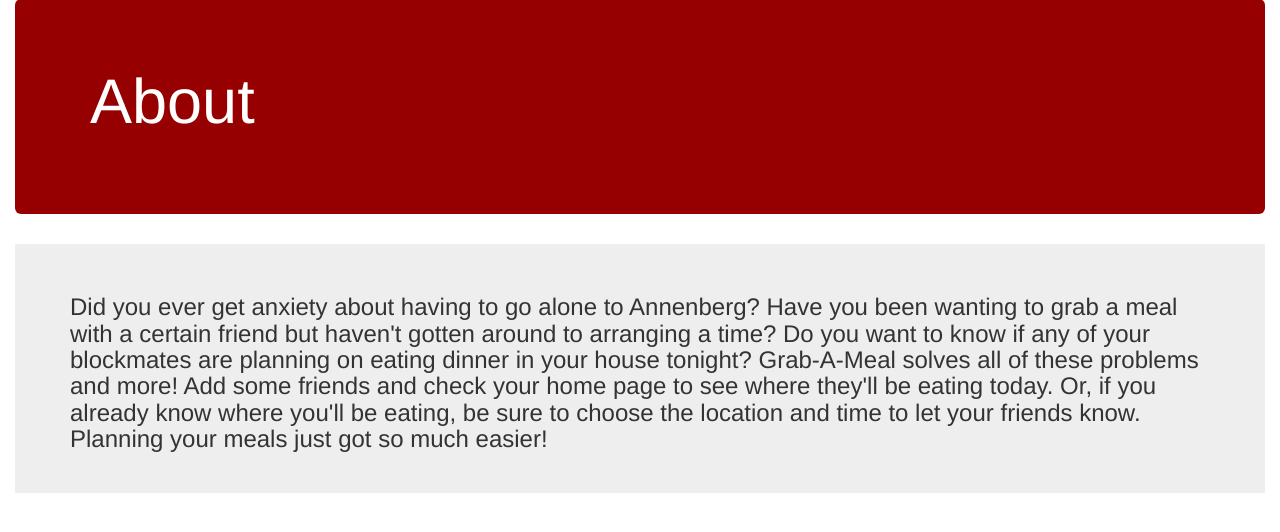
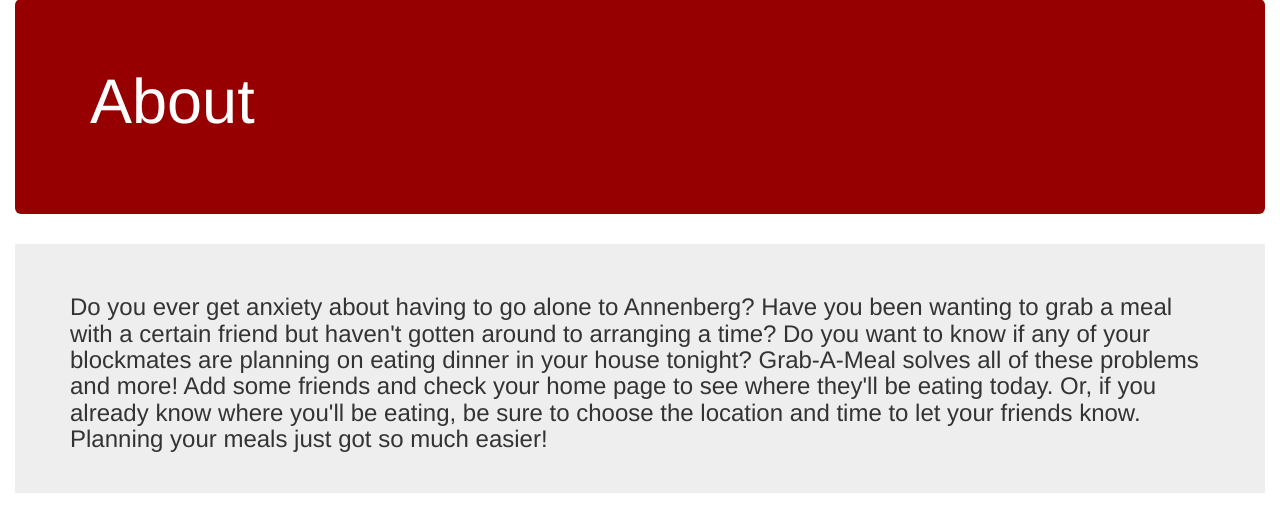
Before and after one commit to dionhagan/flask-grab-a-meal, a Flask app: page /about in a window 1280 px wide. Shown: the part 66-598 px from the top of the page. Run offline with Flask 2, Linux system fonts and the light colour scheme; some libraries are stand-ins or nearby versions.

Commit message:
changed about description

```diff
--- a/app/templates/about.html
+++ b/app/templates/about.html
@@ -16,7 +16,7 @@
   <div class="jumbotron-minor">
       <div class="container">
         <h3>
-        Did you ever get anxiety about having to go alone to Annenberg? Have you been wanting to grab a meal with a certain friend but haven't gotten around to arranging a time? Do you want to know if any of your blockmates are planning on eating dinner in your house tonight? Grab-A-Meal solves all of these problems and more! Add some friends and check your home page to see where they'll be eating today.  Or, if you already know where you'll be eating, be sure to choose the location and time to let your friends know. Planning your meals just got so much easier!
+        Do you ever get anxiety about having to go alone to Annenberg? Have you been wanting to grab a meal with a certain friend but haven't gotten around to arranging a time? Do you want to know if any of your blockmates are planning on eating dinner in your house tonight? Grab-A-Meal solves all of these problems and more! Add some friends and check your home page to see where they'll be eating today.  Or, if you already know where you'll be eating, be sure to choose the location and time to let your friends know. Planning your meals just got so much easier!
         </h3>
       </h3>
   </div>
```
